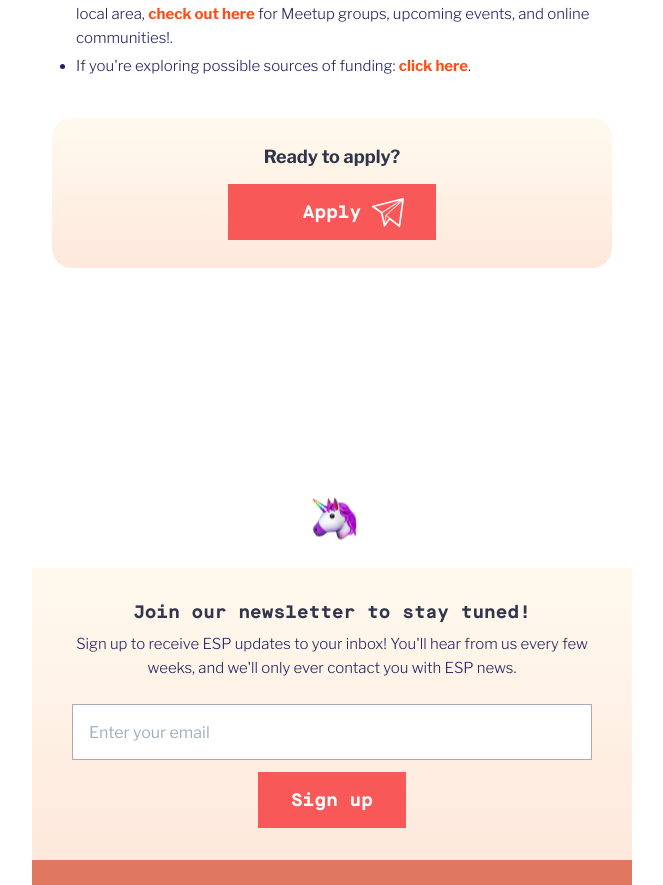
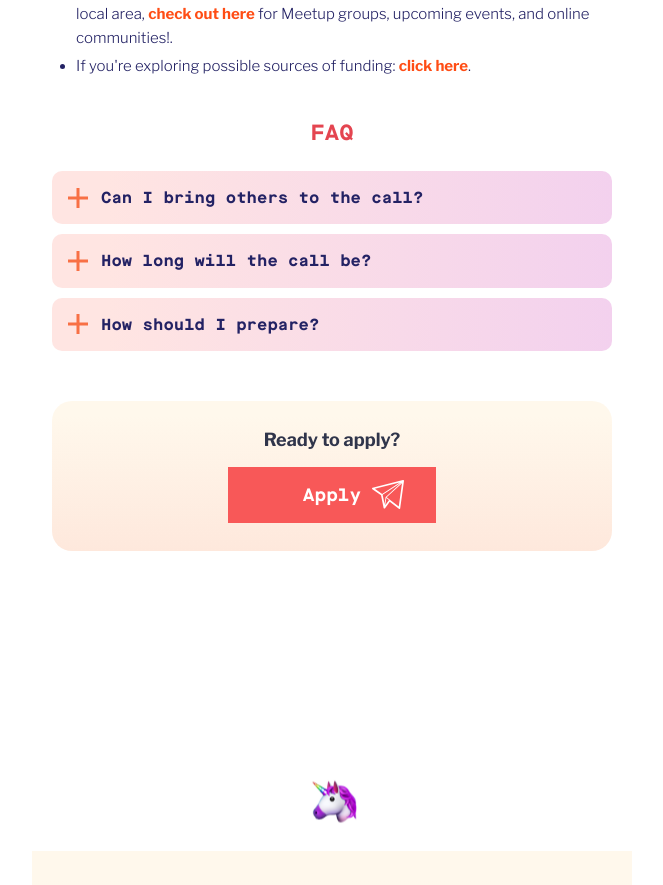
Before and after one commit to JacksonBernier523/esp-website, a Next.js app: page /applicants/office-hours in a window 1280 px wide. Shown: the part 3223-4108 px from the top of the page, without its empty margins (308-971 px from the left). Built offline with nearby package versions, Linux system fonts and the light colour scheme.

Commit message:
feat: add FAQ section to /office-hours

```diff
--- a/src/pages/applicants/office-hours/index.tsx
+++ b/src/pages/applicants/office-hours/index.tsx
@@ -291,6 +291,33 @@ const OfficeHours: NextPage = () => {
               </ListItem>
             </List>
           </section>
+
+          <section id='faq'>
+            <PageSection mb={6}>FAQ</PageSection>
+
+            <Accordion allowToggle>
+              <FAQItem question='Can I bring others to the call?'>
+                <PageText>
+                  Yes! We&apos;ll send you a call invitation, and you&apos;re welcome to add people
+                  from your team; but we recommend no more than 4 since time is limited.
+                </PageText>
+              </FAQItem>
+
+              <FAQItem question='How long will the call be?'>
+                <PageText>The scheduled call will be 20 minutes long.</PageText>
+              </FAQItem>
+
+              <FAQItem question='How should I prepare?'>
+                <PageText>
+                  Be as specific as possible about what you hope the ESP team can help you with, and
+                  write down questions or challenges that you&apos;d like to address. Don&apos;t
+                  plan on giving a presentation about your project - rather, use the submission form
+                  to introduce your project and give us any relevant context in advance so we can
+                  make the best use of the time.
+                </PageText>
+              </FAQItem>
+            </Accordion>
+          </section>
         </Stack>
 
         <Stack>
```
